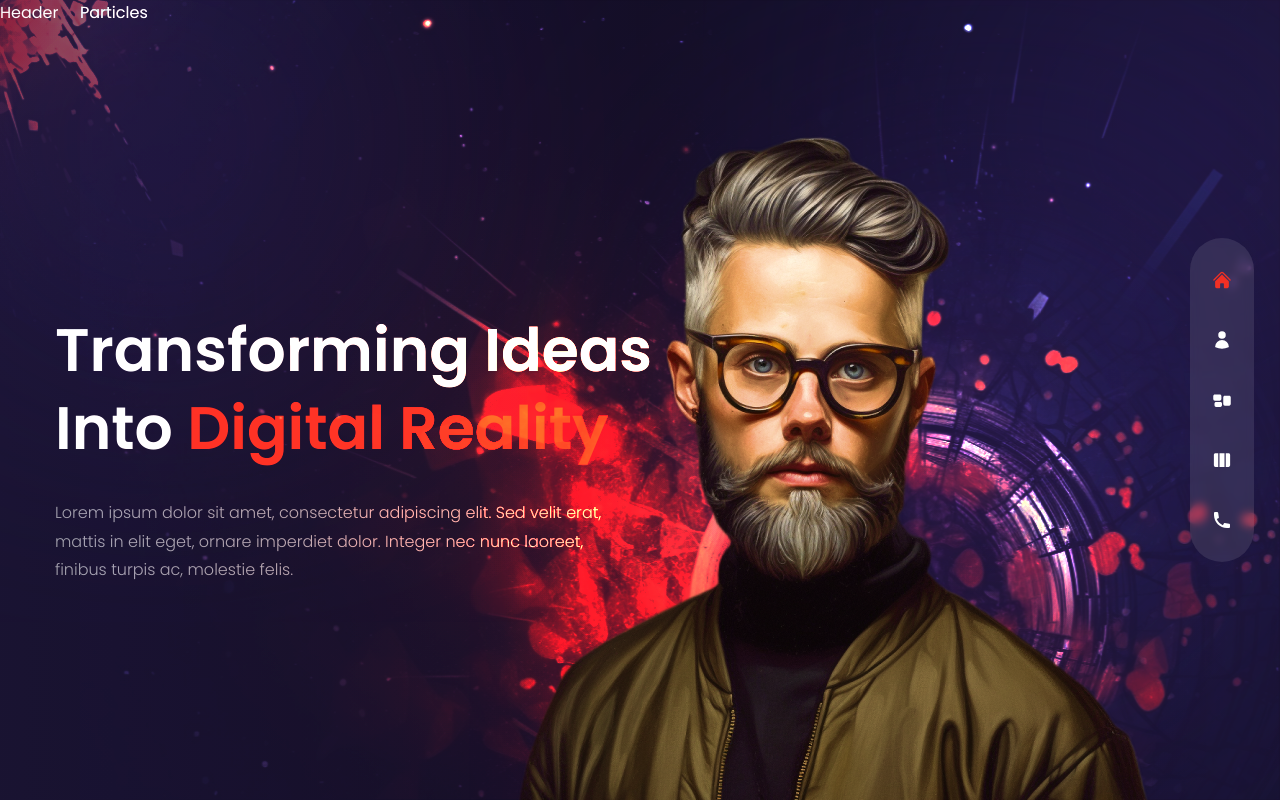
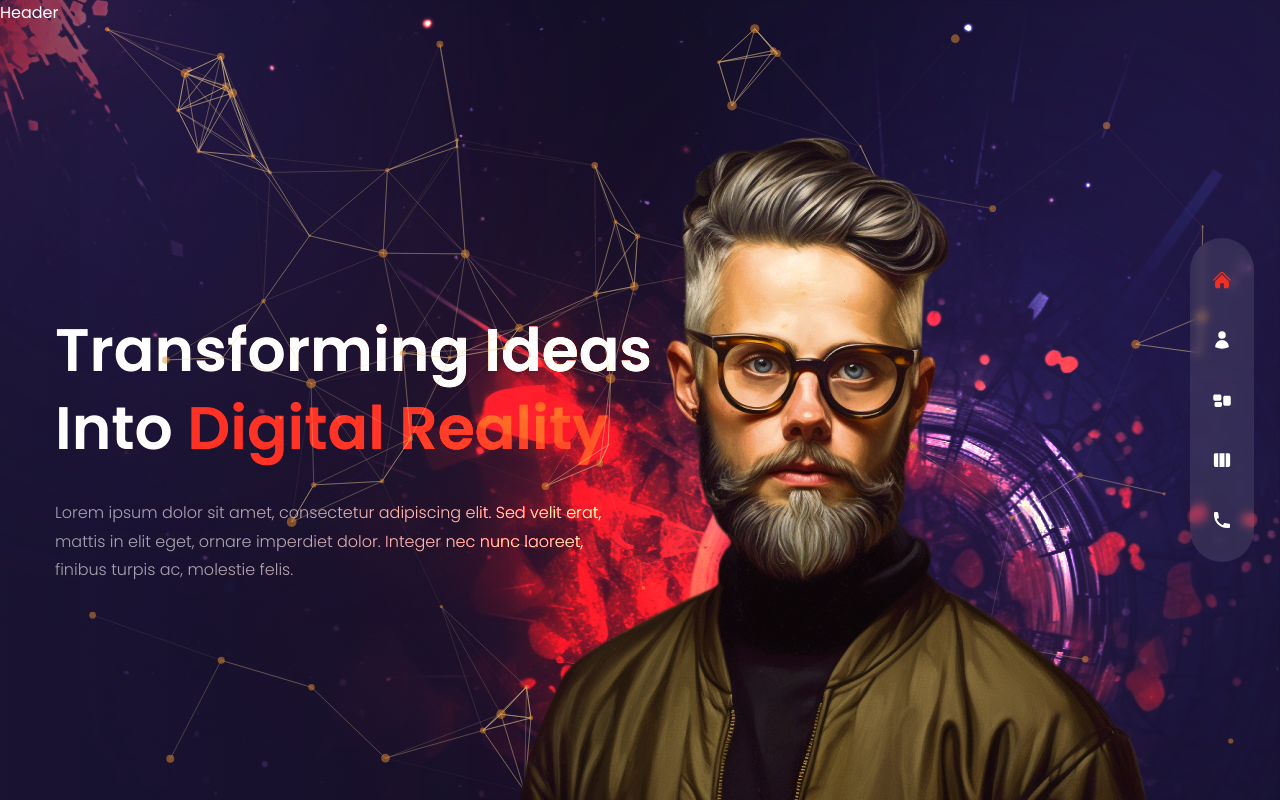
Before and after one commit to mzazakeith/portefeuille, a Next.js app: page /portefeuille/ in a window 1280 px wide. Built offline with nearby package versions, Linux system fonts and the light colour scheme.

Commit message:
Particles integrated

```diff
--- a/components/ParticlesContainer.js
+++ b/components/ParticlesContainer.js
@@ -1,5 +1,102 @@
+import {Particles} from "react-tsparticles";
+import {loadFull} from "tsparticles";
+import React, {useCallback} from "react";
+
 const ParticlesContainer = () => {
-  return <div>Particles Container</div>;
+
+  const particlesInit = useCallback(async (engine) =>{
+    await loadFull(engine);
+  }, []);
+
+   const particlesLoaded = useCallback(
+       async () => {
+
+       },
+       [],
+   );
+
+
+  return (
+      <Particles
+          className='w-full h-full absolute translate-z-0'
+          id='tsparticles'
+          init={particlesInit}
+          loaded={particlesLoaded}
+          options = {{
+            fullScreen: {enable:false},
+            background: {
+              color: {
+                value: '',
+              },
+            },
+            fpsLimit: 120,
+            interactivity:{
+              events:{
+                onClick: {
+                  enable: false,
+                  mode: 'push',
+                },
+                onHover:{
+                  enable: true,
+                  mode: 'repulse'
+                },
+                resize: true
+              },
+              modes: {
+                push:{
+                  quantity: 90
+                },
+                repulse: {
+                  distance: 200,
+                  duration: 0.4,
+                }
+              }
+            },
+            particles: {
+              color: {
+                value: '#e68e2e'
+              },
+              links: {
+                color: '#f5d393',
+                distance: 150,
+                enable: true,
+                opacity:0.5,
+                width: 1
+              },
+              collisions:{
+                enable: true
+              },
+              move:{
+                directions: 'none',
+                enable: true,
+                outModes: {
+                  default: 'bounce'
+                },
+                random: false,
+                speed: 1,
+                straight: false
+              },
+              number: {
+                density:{
+                  enable: true,
+                  area: 800
+                },
+                value: 80
+              },
+              opacity: {
+                value: 0.5,
+              },
+              shape: {
+                type: 'circle'
+              },
+              size:{
+                value: {min:1, max:5}
+              },
+            },
+            detectRetina: true
+          }}
+      />
+  );
 };
 
 export default ParticlesContainer;
--- a/pages/index.js
+++ b/pages/index.js
@@ -33,7 +33,7 @@
             mix-blend-color-dodge translate-z-0'>
             </div>
 
-            <div>Particles</div>
+            <ParticlesContainer/>
 
             <motion.div
                 variants={fadeIn('up', 0.5)} initial='hidden' animate='show' exit='hidden'
```
